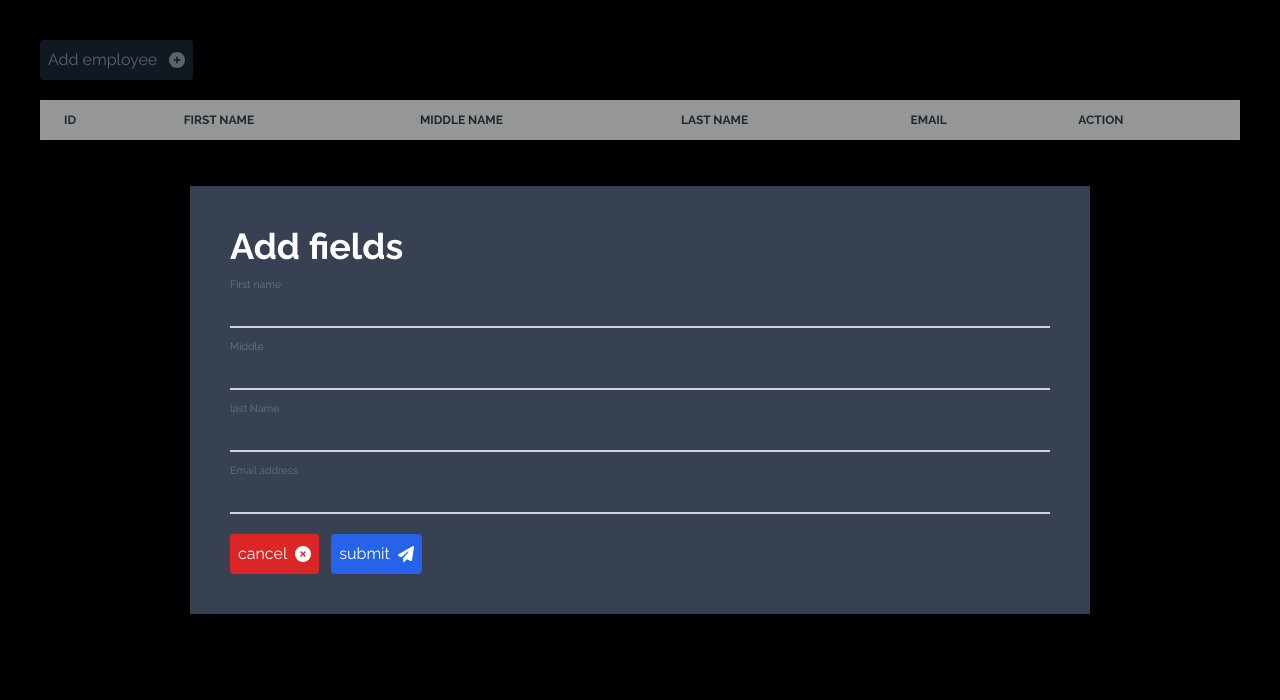
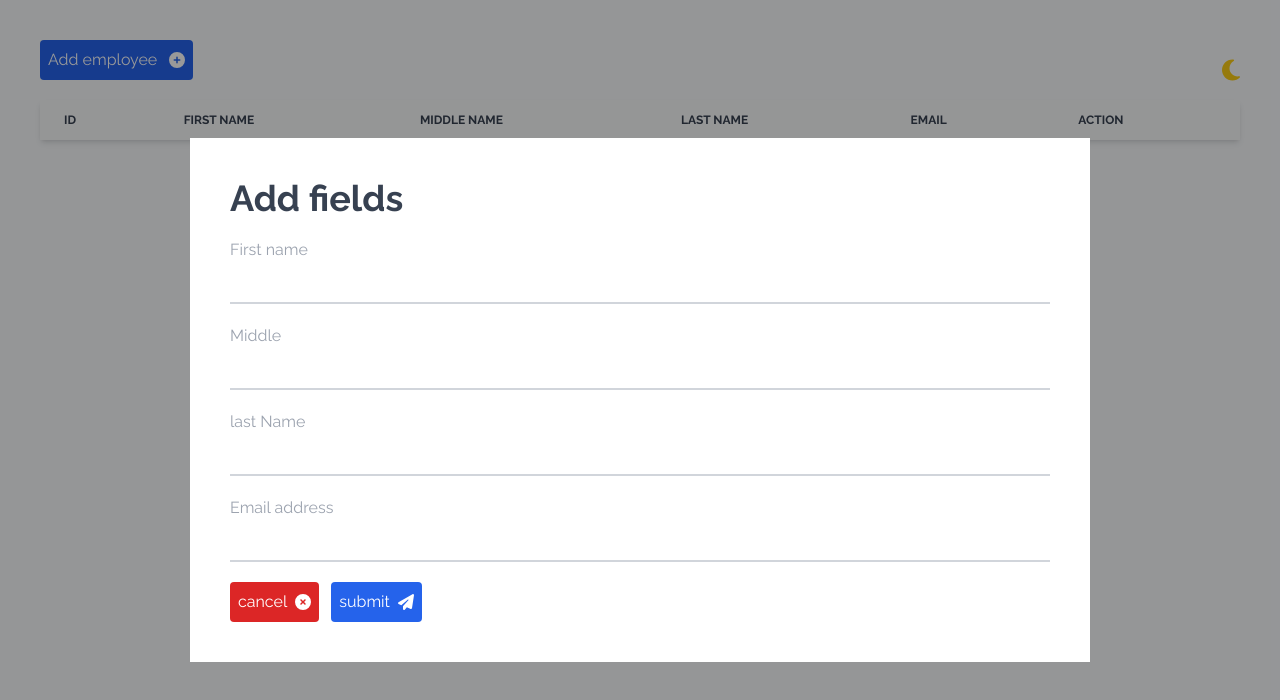
Before and after one commit to Mark-Alexis-Posadas/employee-list, a React (Vite) app: page / in a window 1280 px wide. Both pictures are taken after a click on the button "Add employee". Shown: the top 700 px of the page. Built offline with nearby package versions, Linux system fonts and the light colour scheme.

Commit message:
implement dark class

```diff
--- a/src/components/Modal/Modal.jsx
+++ b/src/components/Modal/Modal.jsx
@@ -9,11 +9,17 @@ export default function Modal({
 }) {
   return (
     <div className="flex items-center justify-center fixed w-full top-0 left-0 min-h-screen bg-[rgba(0,0,0,0.4)]">
-      <form className="bg-gray-700 p-10 w-[900px]" onSubmit={handleSubmit}>
-        <h1 className="font-bold text-white text-4xl mb-5">
+      <form
+        className="bg-white dark:bg-gray-700 p-10 w-[900px]"
+        onSubmit={handleSubmit}
+      >
+        <h1 className="font-bold dark:text-white text-gray-700 text-4xl mb-5">
           {isEditing ? "Edit Fields" : "Add fields"}
         </h1>
         <div className="relative z-0 w-full mb-5 group">
+          <label className="text-gray-400" htmlFor="first_name">
+            First name
+          </label>
           <input
             value={state.firstName}
             onChange={handleFieldChange}
@@ -22,14 +28,11 @@ export default function Modal({
             id="first_name"
             className="block py-2.5 px-0 w-full text-sm text-gray-900 bg-transparent border-0 border-b-2 border-gray-300 appearance-none dark:text-white dark:border-gray-600 dark:focus:border-blue-500 focus:outline-none focus:ring-0 focus:border-blue-600 peer"
           />
-          <label
-            htmlFor="first_name"
-            className="peer-focus:font-medium absolute text-sm text-gray-500 dark:text-gray-400 duration-300 transform -translate-y-6 scale-75 top-3 -z-10 origin-[0] peer-focus:start-0 rtl:peer-focus:translate-x-1/4 peer-focus:text-blue-600 peer-focus:dark:text-blue-500 peer-placeholder-shown:scale-100 peer-placeholder-shown:translate-y-0 peer-focus:scale-75 peer-focus:-translate-y-6"
-          >
-            First name
-          </label>
         </div>
         <div className="relative z-0 w-full mb-5 group">
+          <label className="text-gray-400" htmlFor="middle_name">
+            Middle
+          </label>
           <input
             value={state.middleName}
             onChange={handleFieldChange}
@@ -38,15 +41,12 @@ export default function Modal({
             id="middle_name"
             className="block py-2.5 px-0 w-full text-sm text-gray-900 bg-transparent border-0 border-b-2 border-gray-300 appearance-none dark:text-white dark:border-gray-600 dark:focus:border-blue-500 focus:outline-none focus:ring-0 focus:border-blue-600 peer"
           />
-          <label
-            htmlFor="middle_name"
-            className="peer-focus:font-medium absolute text-sm text-gray-500 dark:text-gray-400 duration-300 transform -translate-y-6 scale-75 top-3 -z-10 origin-[0] peer-focus:start-0 rtl:peer-focus:translate-x-1/4 peer-focus:text-blue-600 peer-focus:dark:text-blue-500 peer-placeholder-shown:scale-100 peer-placeholder-shown:translate-y-0 peer-focus:scale-75 peer-focus:-translate-y-6"
-          >
-            Middle
-          </label>
         </div>
 
         <div className="relative z-0 w-full mb-5 group">
+          <label className="text-gray-400" htmlFor="last_name">
+            last Name
+          </label>
           <input
             value={state.lastName}
             onChange={handleFieldChange}
@@ -55,15 +55,12 @@ export default function Modal({
             id="last_name"
             className="block py-2.5 px-0 w-full text-sm text-gray-900 bg-transparent border-0 border-b-2 border-gray-300 appearance-none dark:text-white dark:border-gray-600 dark:focus:border-blue-500 focus:outline-none focus:ring-0 focus:border-blue-600 peer"
           />
-          <label
-            htmlFor="last_name"
-            className="peer-focus:font-medium absolute text-sm text-gray-500 dark:text-gray-400 duration-300 transform -translate-y-6 scale-75 top-3 -z-10 origin-[0] peer-focus:start-0 rtl:peer-focus:translate-x-1/4 peer-focus:text-blue-600 peer-focus:dark:text-blue-500 peer-placeholder-shown:scale-100 peer-placeholder-shown:translate-y-0 peer-focus:scale-75 peer-focus:-translate-y-6"
-          >
-            last Name
-          </label>
         </div>
 
         <div className="relative z-0 w-full mb-5 group">
+          <label className="text-gray-400" htmlFor="email">
+            Email address
+          </label>
           <input
             value={state.email}
             onChange={handleFieldChange}
@@ -72,12 +69,6 @@ export default function Modal({
             id="email"
             className="block py-2.5 px-0 w-full text-sm text-gray-900 bg-transparent border-0 border-b-2 border-gray-300 appearance-none dark:text-white dark:border-gray-600 dark:focus:border-blue-500 focus:outline-none focus:ring-0 focus:border-blue-600 peer"
           />
-          <label
-            htmlFor="email"
-            className="peer-focus:font-medium absolute text-sm text-gray-500 dark:text-gray-400 duration-300 transform -translate-y-6 scale-75 top-3 -z-10 origin-[0] peer-focus:start-0 rtl:peer-focus:translate-x-1/4 rtl:peer-focus:left-auto peer-focus:text-blue-600 peer-focus:dark:text-blue-500 peer-placeholder-shown:scale-100 peer-placeholder-shown:translate-y-0 peer-focus:scale-75 peer-focus:-translate-y-6"
-          >
-            Email address
-          </label>
         </div>
 
         <div className="flex items-center gap-3">
--- a/src/pages/EmployeeList/index.jsx
+++ b/src/pages/EmployeeList/index.jsx
@@ -5,7 +5,7 @@ import { TABLE_HEADER_TEXT } from "../../data";
 import Modal from "../../components/Modal/Modal";
 import { useReducer } from "react";
 import { FontAwesomeIcon } from "@fortawesome/react-fontawesome";
-import { faPlusCircle } from "@fortawesome/free-solid-svg-icons";
+import { faMoon, faPlusCircle, faSun } from "@fortawesome/free-solid-svg-icons";
 
 //initial state
 const initialState = {
@@ -104,14 +104,20 @@ export default function EmployeeList() {
   };
 
   return (
-    <div className="p-10 bg-black min-h-screen overflow-hidden">
+    <div className="p-10 bg-slate-50 dark:bg-black min-h-screen overflow-hidden">
+      <div className="flex items-center justify-between">
         <button
-        className="text-gray-400 p-2 rounded bg-gray-800 mb-5 flex items-center gap-3"
+          className="dark:text-gray-400 p-2 rounded bg-blue-600 text-white dark:bg-gray-800 mb-5 flex items-center gap-3"
           onClick={() => dispatch({ type: "HANDLE_ADD_EMPLOYEE" })}
         >
           Add employee
           <FontAwesomeIcon icon={faPlusCircle} />
         </button>
+        <FontAwesomeIcon
+          icon={faMoon}
+          className="text-yellow-400 text-2xl cursor-pointer"
+        />
+      </div>
       <div className="relative overflow-x-auto shadow-md">
         <table className="w-full text-sm text-left rtl:text-right text-gray-500 dark:text-gray-400">
           <thead className="text-xs text-gray-700 uppercase bg-gray-50 dark:bg-gray-700 dark:text-gray-400">
--- a/tailwind.config.js
+++ b/tailwind.config.js
@@ -1,6 +1,7 @@
 /** @type {import('tailwindcss').Config} */
 export default {
   content: ["./index.html", "./src/**/*.{js,ts,jsx,tsx}"],
+  darkMode: "class",
   theme: {
     extend: {
       fontFamily: {
```
Lines whose indentation alone changed are shown as unchanged.
